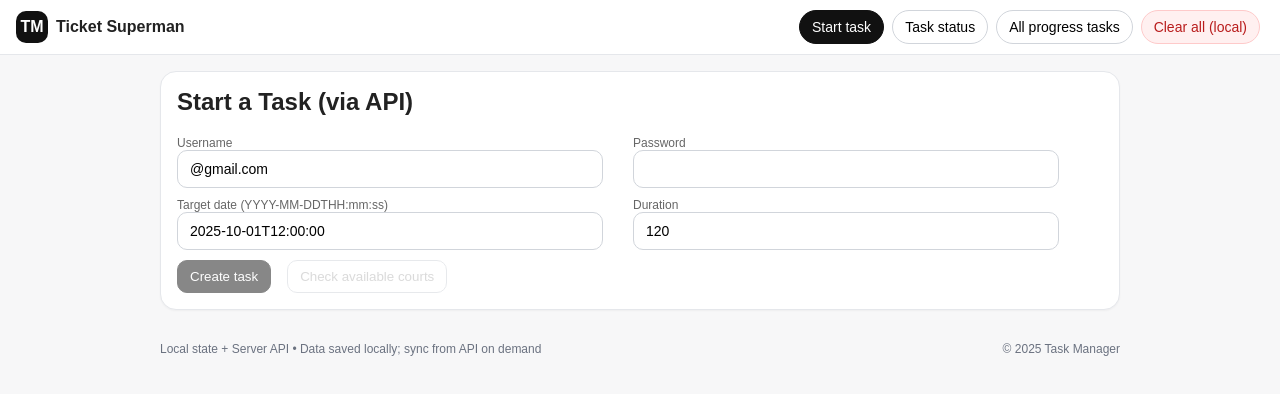
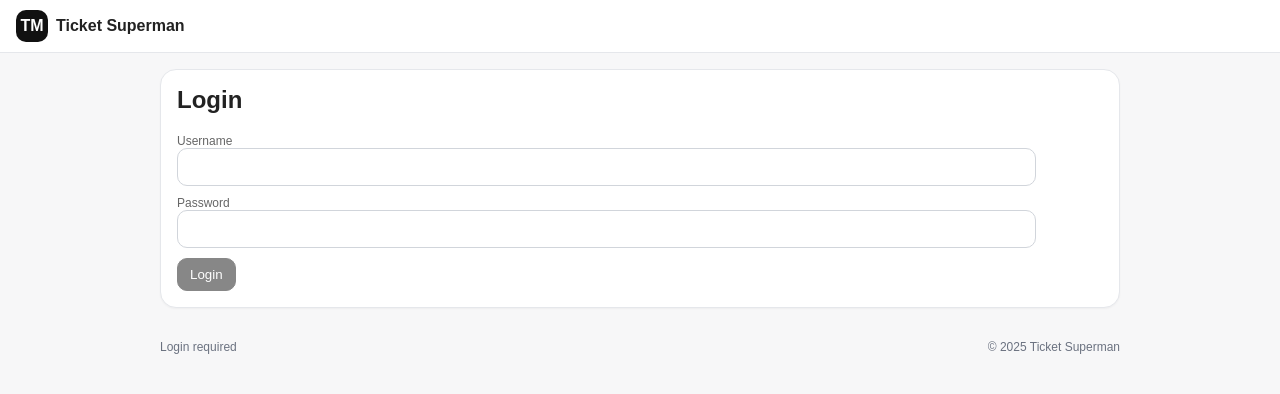
Before and after one commit to matsuc/ticket-web, a React (Vite) app: page / in a window 1280 px wide. Shown: the top 394 px of the page. Built offline with nearby package versions, Linux system fonts and the light colour scheme.

Commit message:
add login page

```diff
--- a/src/App.tsx
+++ b/src/App.tsx
@@ -2,8 +2,10 @@ import { useState } from "react";
 import StartTaskPage from "./pages/StartTaskPage";
 import TaskStatusPage from "./pages/TaskStatusPage";
 import ProgressTasksPage from "./pages/ProgressTasksPage";
+import LoginPage from "./pages/LoginPage";
 import type { Task } from "./types/task";
 import { useLocalTasks } from "./hooks/useLocalTasks";
+import { loadCreds } from "./utils/storage";
 
 const PAGES = ["Start task", "Task status", "All progress tasks"] as const;
 type Page = typeof PAGES[number];
@@ -11,6 +13,7 @@ type Page = typeof PAGES[number];
 export default function App() {
   const [page, setPage] = useState<Page>("Start task");
   const { tasks, setTasks } = useLocalTasks();
+  const [loggedIn, setLoggedIn] = useState(() => !!loadCreds());
 
   function addTask(t: Task) {
     setTasks(prev => [t, ...prev]);
@@ -29,6 +32,34 @@ export default function App() {
   function clearAll() {
     if (confirm("This will delete ALL tasks locally (server tasks remain). Continue?")) setTasks([]);
   }
+
+  // function handleLogout() {
+  //   clearCreds();
+  // }
+
+
+  // If not logged in, show ONLY the Login page (no tabs), and gate everything else
+  if (!loggedIn) {
+    return (
+      <div>
+        <header className="app-header">
+          <div className="header-brand">
+            <div className="header-logo">TM</div>
+            <div style={{ fontWeight: 700 }}>Ticket Superman</div>
+          </div>
+          {/* No navbar when unauthenticated */}
+        </header>
+        <main className="container">
+          <LoginPage onLoggedIn={() => setLoggedIn(true)} />
+        </main>
+        <footer className="container footer">
+          <span>Login required</span>
+          <span>© {new Date().getFullYear()} Ticket Superman</span>
+        </footer>
+      </div>
+    );
+  }
+
 
   return (
     <div>
--- a/src/pages/LoginPage.tsx
+++ b/src/pages/LoginPage.tsx
@@ -0,0 +1,53 @@
+
+import { useState } from "react";
+import Card from "../components/Card";
+import Button from "../components/Button";
+import { apiLogin, type LoginInput } from "../services/api";
+import { saveCreds, loadCreds } from "../utils/storage";
+
+export default function LoginPage({ onLoggedIn }: { onLoggedIn: () => void }) {
+  const existing = loadCreds();
+  const [form, setForm] = useState<LoginInput>({ username: existing?.username || "", password: existing?.password || "" });
+  const [loading, setLoading] = useState(false);
+  const [msg, setMsg] = useState<string | null>(existing ? `Currently logged in as ${existing.username}` : null);
+  const [error, setError] = useState<string | null>(null);
+
+  async function handleLogin() {
+    setLoading(true); setError(null); setMsg(null);
+    try {
+      await apiLogin(form);
+      saveCreds({ username: form.username, password: form.password });
+      setMsg(`Logged in as ${form.username}`);
+      onLoggedIn();
+    } catch (e: unknown) {
+      setError(e instanceof Error ? e.message : String(e));
+    } finally {
+      setLoading(false);
+    }
+  }
+
+  const canSubmit = !!form.username && !!form.password;
+
+  return (
+    <div className="grid" style={{ gap: 16 }}>
+      <Card>
+        <h2 style={{ marginTop: 0 }}>Login</h2>
+        <div className="grid" style={{ gap: 10 }}>
+          <label>
+            <div className="small">Username</div>
+            <input className="input" value={form.username} onChange={(e) => setForm({ ...form, username: e.target.value })} />
+          </label>
+          <label>
+            <div className="small">Password</div>
+            <input className="input" type="password" value={form.password} onChange={(e) => setForm({ ...form, password: e.target.value })} />
+          </label>
+          <div style={{ display: "flex", gap: 8 }}>
+            <Button variant="primary" disabled={!canSubmit || loading} onClick={handleLogin}>{loading ? "Logging in..." : "Login"}</Button>
+          </div>
+          {msg && <div className="small" style={{ color: "#047857" }}>{msg}</div>}
+          {error && <div className="small" style={{ color: "#b91c1c" }}>{error}</div>}
+        </div>
+      </Card>
+    </div>
+  );
+}
--- a/src/services/api.ts
+++ b/src/services/api.ts
@@ -5,6 +5,11 @@ export type StartTaskInput = {
   password: string;
   target_date: string; // YYYY-MM-DDTHH:MM:SS
   duration: number; // minutes or your backend contract
+};
+
+export type LoginInput = {
+  username: string;
+  password: string;
 };
 
 
@@ -15,6 +20,18 @@ export function getErrorMessage(err: unknown): string {
   } catch {
     return String(err);
   }
+}
+
+export async function apiLogin(body: LoginInput): Promise<{ success: boolean } & Record<string, unknown>> {
+  const res = await fetch(`${BASE}/login`, {
+    method: "POST",
+    headers: { "Content-Type": "application/json" },
+    body: JSON.stringify(body),
+  });
+  if (!res.ok) throw new Error(`Login failed. Please check your credentials.`);
+  let data: unknown = null;
+  try { data = await res.json(); } catch { /* empty body */ }
+  return { success: true, ...(typeof data === "object" && data ? (data as Record<string, unknown>) : {}) };
 }
 
 export async function apiStartTask(
@@ -67,6 +84,6 @@ export async function apiAvailableCourts(
     body: JSON.stringify(body),
   });
   // console.log("apiAvailableCourts", await res.json());
-  if (!res.ok) throw new Error(`Login failed. Please check your credentials.`);
+  if (!res.ok) throw new Error(`available_courts failed: ${res.status}`);
   return res.json();
 }
--- a/src/types/task.ts
+++ b/src/types/task.ts
@@ -1,5 +1,4 @@
 export type TaskStatus = "pending" | "in-progress" | "paused" | "done" | string;
-
 
 export type Task = {
     id: string;
@@ -19,3 +18,5 @@ export type ServerTask = {
     description?: string;
     result?: unknown;
 };
+
+export type Credentials = { username: string; password: string };
--- a/src/utils/storage.ts
+++ b/src/utils/storage.ts
@@ -1,6 +1,8 @@
 import type { Task } from "../types/task";
+import type { Credentials } from "../types/task";
 
 const STORAGE_KEY = "task-manager-demo:v1";
+const CREDS_KEY = "task-manager-demo:creds";
 
 export function loadTasks(): Task[] {
   try {
@@ -16,3 +18,22 @@ export function loadTasks(): Task[] {
 export function saveTasks(tasks: Task[]) {
   localStorage.setItem(STORAGE_KEY, JSON.stringify(tasks));
 }
+
+
+export function saveCreds(creds: Credentials) {
+  localStorage.setItem(CREDS_KEY, JSON.stringify(creds));
+}
+
+
+export function loadCreds(): Credentials | null {
+  try {
+    const raw = localStorage.getItem(CREDS_KEY);
+    if (!raw) return null;
+    const obj = JSON.parse(raw) as Credentials;
+    if (obj && typeof obj.username === "string" && typeof obj.password === "string") return obj;
+    return null;
+  } catch { return null; }
+}
+
+
+export function clearCreds() { localStorage.removeItem(CREDS_KEY); }
```
